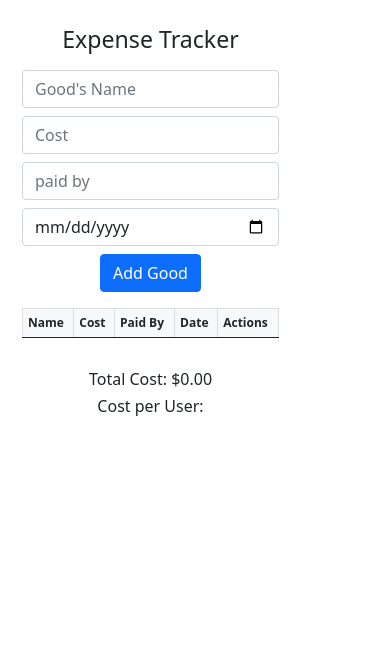
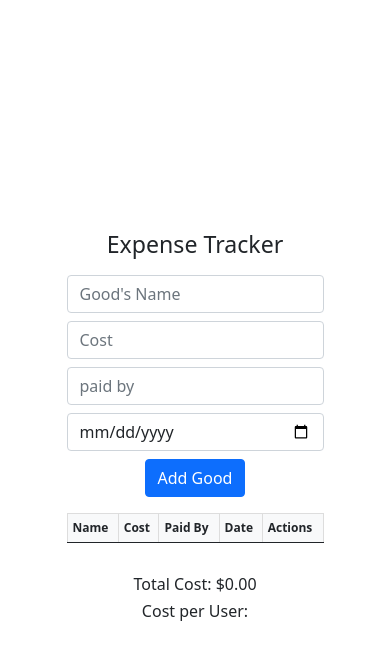
Before and after one commit to abhaysarkar/expens-tracker-app, a React (Vite) app: page / in a window 390 px wide. Shown: the top 660 px of the page. Built offline with nearby package versions, Linux system fonts and the light colour scheme.

Commit message:
track your expenses

```diff
--- a/src/App.css
+++ b/src/App.css
@@ -1,10 +1,11 @@
-
 /* Base styles */
 .container {
   display: flex;
   justify-content: center;
   align-items: center;
-
+  height: 100vh; /* Ensures the container takes full viewport height */
+  box-sizing: border-box; /* Include padding and border in the element's total width and height */
+  padding: 20px; /* Add padding to prevent content from touching the edges */
 }
 
 .content {
@@ -38,12 +39,11 @@
 }
 
 /* Media query for mobile devices */
-
-
 @media (max-width: 768px) {
   .container {
     flex-direction: column;
-    align-items: flex-start;
+    align-items: center; /* Maintain centering on mobile */
+    padding: 10px; /* Adjust padding for mobile */
   }
 
   .table th,
```
